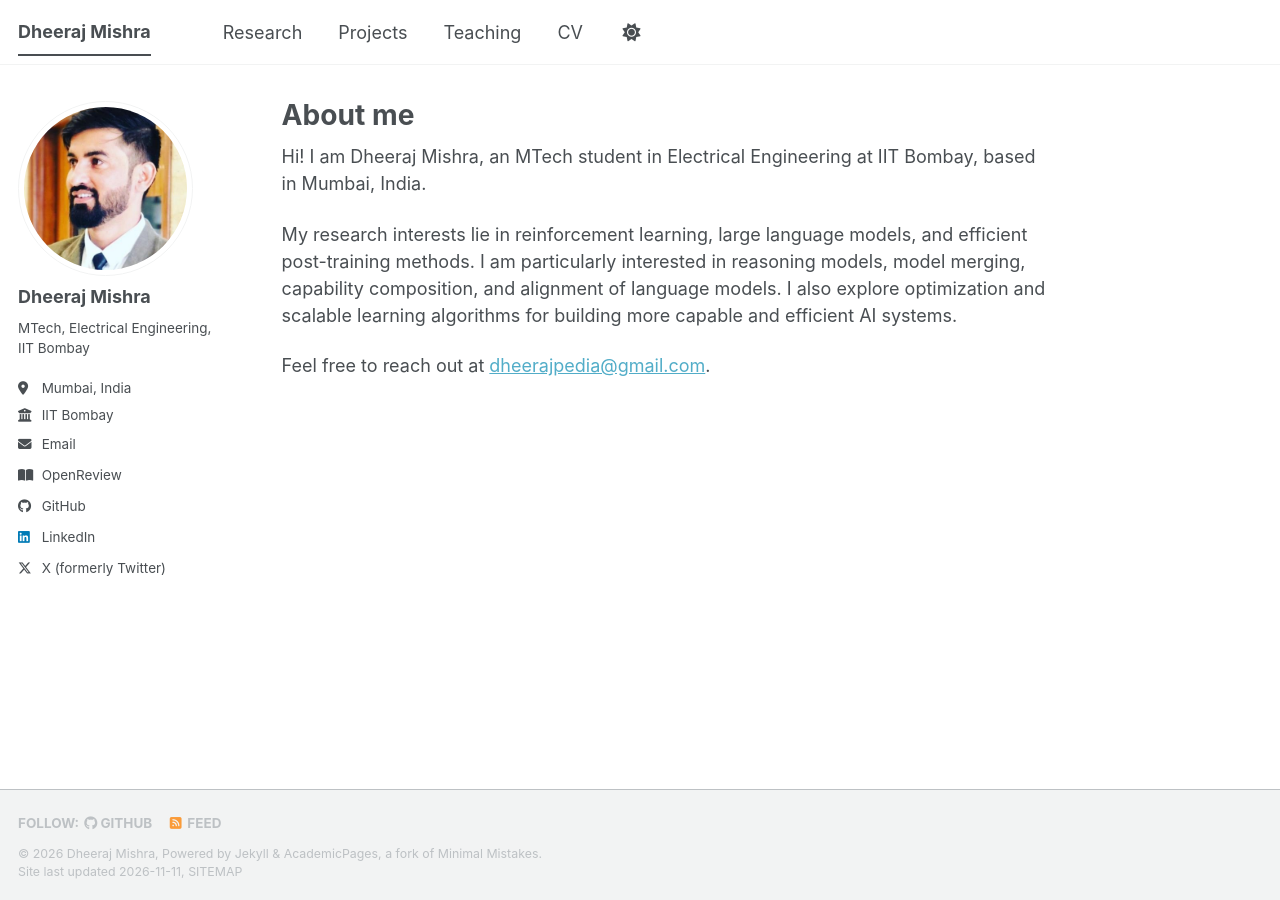
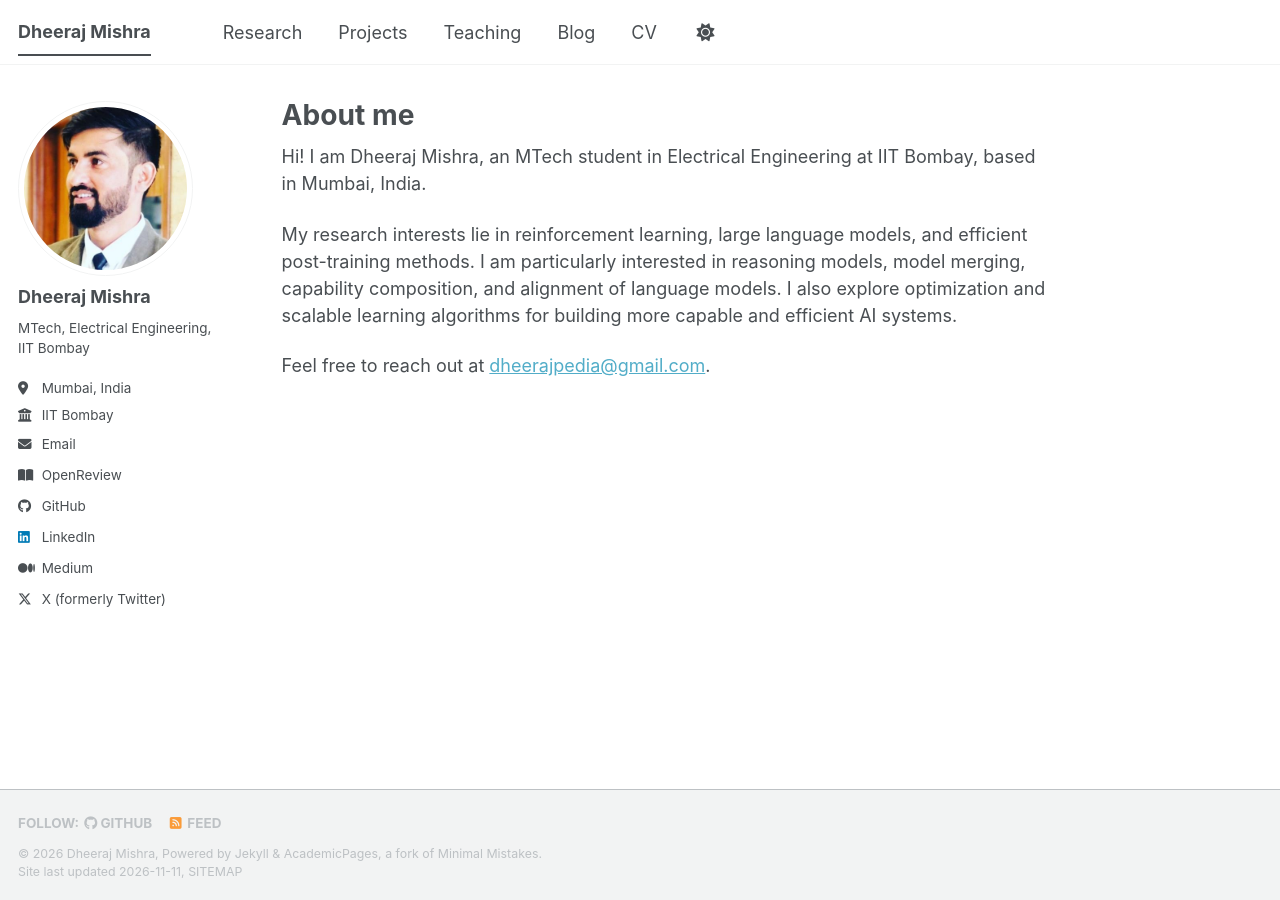
Before and after one commit to Dheerajmishraiitb/Dheerajmishraiitb.github.io, a Jekyll site: the page built from _pages/about.md, in a window 1280 px wide. Built offline with Jekyll 4.4.1, drawn with Linux system fonts in a browser that asks for light colours; a script bundle is joined from its source files by our own code; a style sheet for code colours, icons or effects is not loaded.

Commit message:
Add Medium blog to navigation and sidebar

```diff
--- a/_config.yml
+++ b/_config.yml
@@ -69,7 +69,7 @@ author:
   lastfm           : # Username
   linkedin         : "mdheeraj1"
   mastodon         : # URL
-  medium           : # URL
+  medium           : "https://medium.com/@dheerajpedia"
   pinterest        : # Username
   soundcloud       : # Username
   steam            : # Username
--- a/_data/navigation.yml
+++ b/_data/navigation.yml
@@ -10,5 +10,8 @@ main:
   - title: "Teaching"
     url: /teaching/
 
+  - title: "Blog"
+    url: https://medium.com/@dheerajpedia
+
   - title: "CV"
     url: /cv/
--- a/_includes/masthead.html
+++ b/_includes/masthead.html
@@ -11,11 +11,13 @@
           {% for link in site.data.navigation.main %}
             {% if link.url contains 'http' %}
               {% assign domain = '' %}
+              {% assign target = ' target="_blank" rel="noopener noreferrer"' %}
             {% else %}
               {% assign domain = base_path %}
+              {% assign target = '' %}
             {% endif %}
             <li class="masthead__menu-item {% if page.url contains link.url and link.url != '/' %}selected{% endif %}">
-              <a href="{{ domain }}{{ link.url }}">{{ link.title }}</a>
+              <a href="{{ domain }}{{ link.url }}"{{ target }}>{{ link.title }}</a>
             </li>
           {% endfor %}
           <li id="theme-toggle" class="masthead__menu-item persist tail">
```
